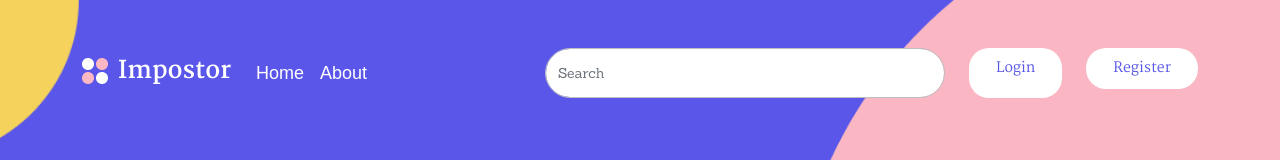
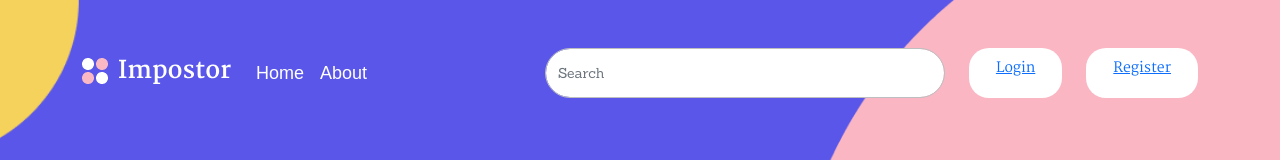
Before and after one commit to hsbysddq/impostor-team, a React (Create React App) app in the folder client/: page / in a window 1280 px wide. Shown: the top 160 px of the page. Built offline with nearby package versions, Linux system fonts and the light colour scheme; a web font is replaced by a local one.

Commit message:
memperbaiki code navbarcomp

```diff
--- a/client/src/components/NavbarComp/NavbarComp.jsx
+++ b/client/src/components/NavbarComp/NavbarComp.jsx
@@ -6,7 +6,7 @@ import Form from 'react-bootstrap/Form';
 import FormControl from 'react-bootstrap/FormControl';
 import Button from 'react-bootstrap/Button'
 import './NavbarComp.css';
-import { Link } from "react-router-dom";
+import { Link, NavLink } from "react-router-dom";
 
 const Navmenu = (props) => {
 
@@ -25,8 +25,26 @@ const Navmenu = (props) => {
                 <Navbar.Toggle aria-controls="basic-navbar-nav" />
                 <Navbar.Collapse id="basic-navbar-nav">
                 <Nav className="me-auto nav">
-                    <Nav.Link style={{color:'#fff'}} href="#home">Home</Nav.Link>
-                    <Nav.Link style={{color:'#fff'}} href="#link">About</Nav.Link>
+                    <NavLink to="/"
+                        className={isActive =>
+                            "nav-link" + (!isActive ? " unselected" : "")
+                        }
+                        style={isActive => ({
+                            color: isActive ? "#fff" : "#fff"
+                          })}
+                        >
+                        Home
+                    </NavLink>
+                    <NavLink to="/register"
+                        className={isActive =>
+                            "nav-link" + (!isActive ? " unselected" : "")
+                        }
+                        style={isActive => ({
+                            color: isActive ? "#fff" : "#fff"
+                          })}
+                        >
+                        About
+                    </NavLink>
                 </Nav>
                 </Navbar.Collapse>
 
@@ -37,10 +55,18 @@ const Navmenu = (props) => {
                     className="me-4 rounded-pill"
                     aria-label="Search"
                     />
-                        <Button href="/login" className="button-login me-4">Login</Button>
-                    <Link>
-                        <Button href="/register" className="btn-register">Register</Button>
-                    </Link>
+                        <Button href="/login" className="button-login me-4">
+                            <Link to={`/login`}>
+                                Login
+                            </Link>
+                        </Button>
+
+                        <Button href="/register" className="btn-register">
+                            <Link to={`/register`}>
+                                Register
+                            </Link>
+                        </Button>
+
                 </Form>
 
             </Container>
```
